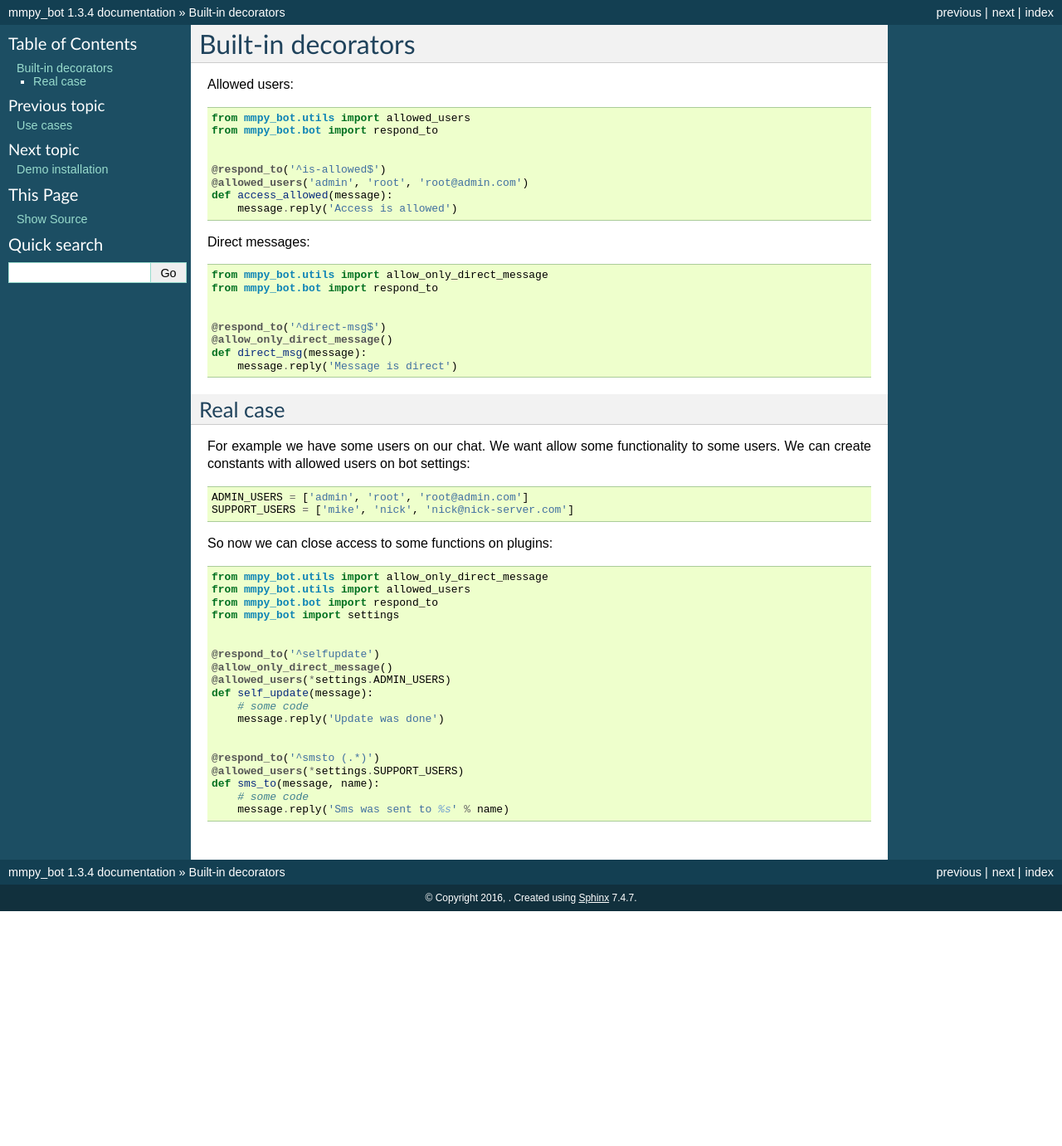
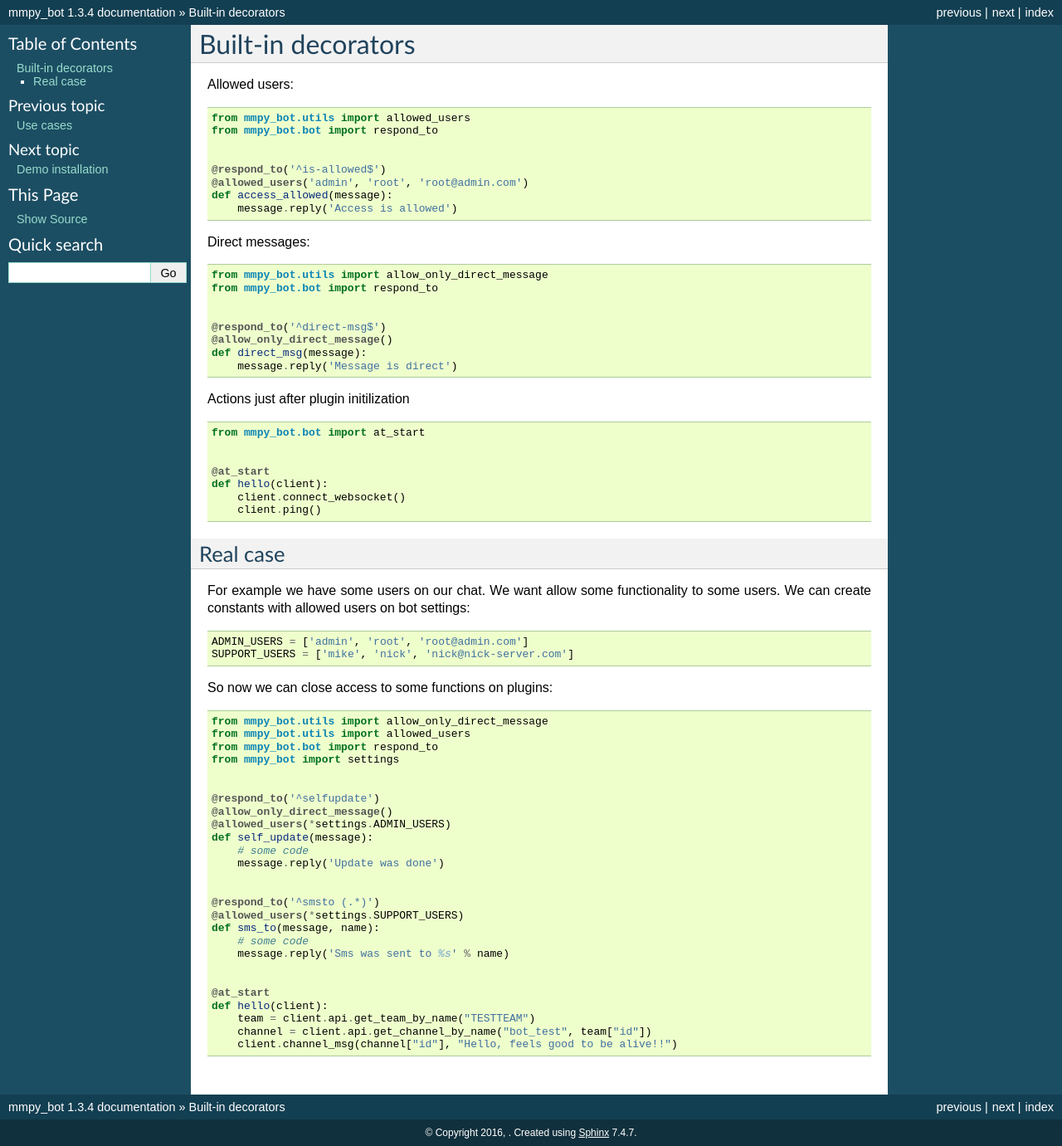
Before and after one commit to attzonko/mmpy_bot, a Sphinx documentation site: the page built from docs/decorators.rst, in a window 1280 px wide. Shown: the whole page at 83% size. Built offline with Sphinx 7.4.7, drawn with Linux system fonts in a browser that asks for light colours; before the commit the page ends 1098 px from its top, so only the background shows below that.

Commit message:
Add @at_start to trigger actions when plugins initialize
fixes #132

```diff
--- a/docs/decorators.rst
+++ b/docs/decorators.rst
@@ -28,6 +28,17 @@ Direct messages::
     def direct_msg(message):
         message.reply('Message is direct')
 
+
+
+Actions just after plugin initilization ::
+
+    from mmpy_bot.bot import at_start
+
+
+    @at_start
+    def hello(client):
+        client.connect_websocket()
+        client.ping()
 
 
 Real case
@@ -61,3 +72,10 @@ So now we can close access to some functions on plugins::
     def sms_to(message, name):
         # some code
         message.reply('Sms was sent to %s' % name)
+
+
+    @at_start
+    def hello(client):
+        team = client.api.get_team_by_name("TESTTEAM")
+        channel = client.api.get_channel_by_name("bot_test", team["id"])
+        client.channel_msg(channel["id"], "Hello, feels good to be alive!!")
```
Also changed, not shown: docs/plugins.rst (+8 -0 lines), 1 other file.
